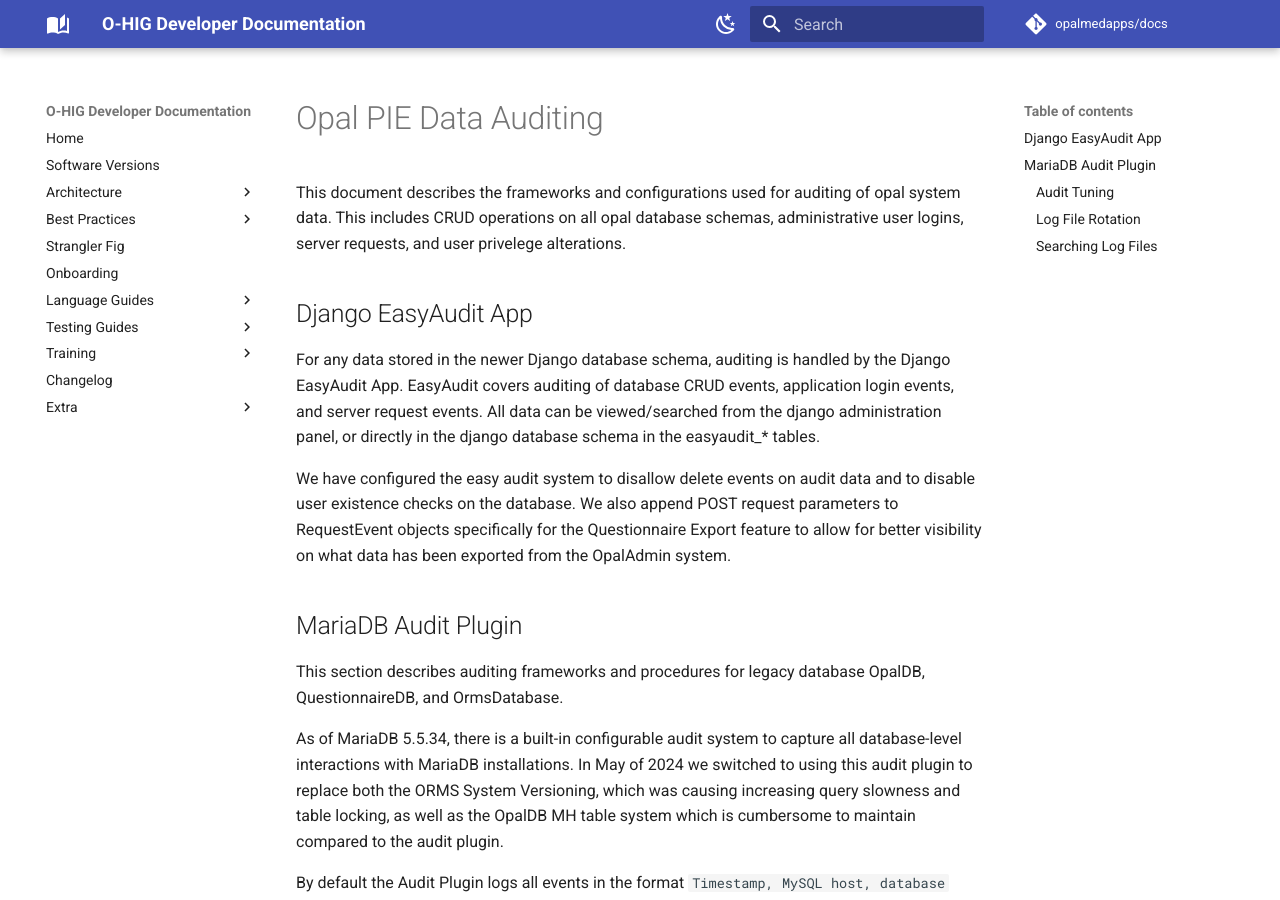
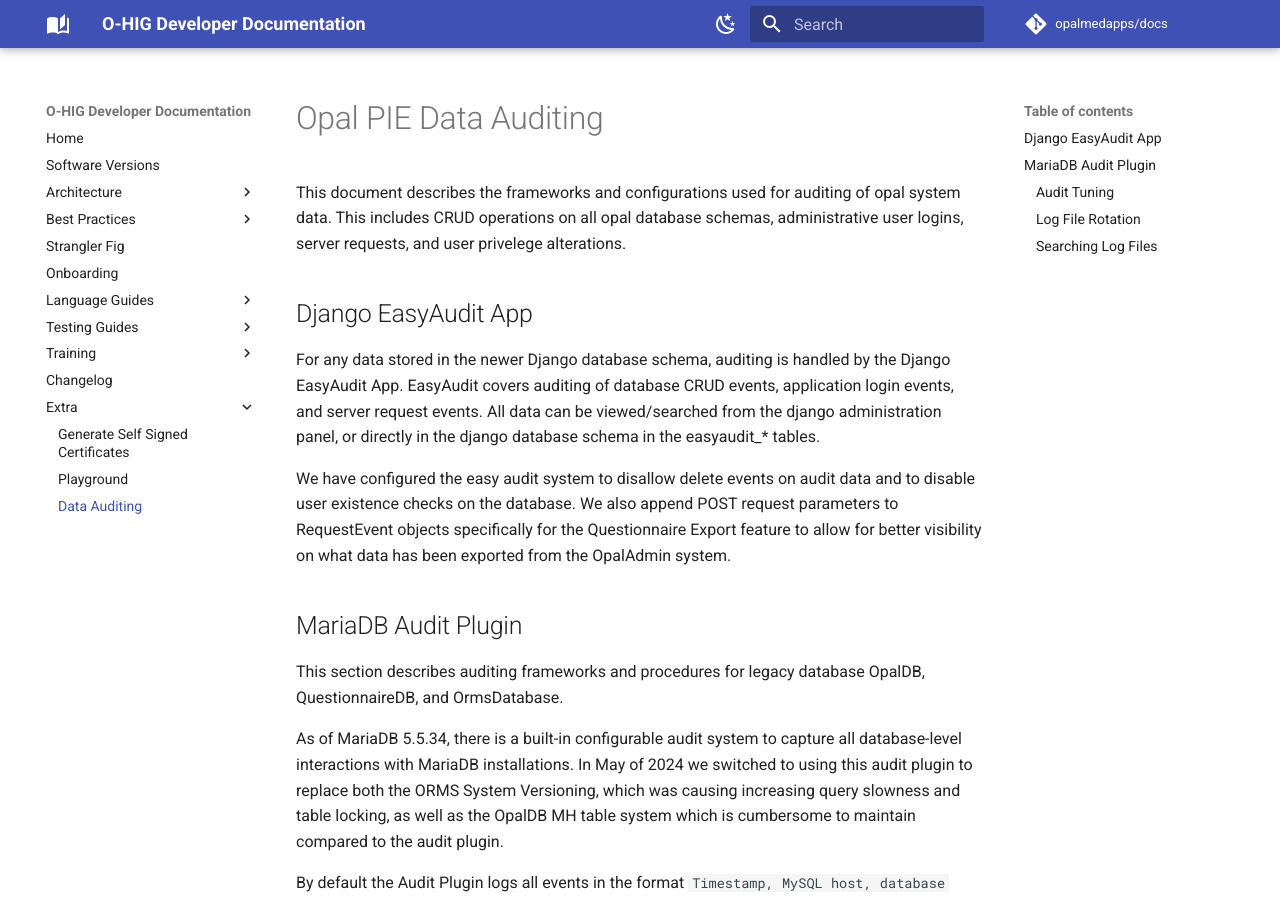
Before and after one commit to opalmedapps/docs, an MkDocs documentation site: the page built from docs/auditing.md, in a window 1280 px wide and 900 px high. Built offline with MkDocs 1.6.1 and Material for MkDocs 9.7.7, drawn with Linux system fonts in a browser that asks for light colours; plug-ins that fetch from the network failed and are left out; comment, search, counter and statistics services are not loaded.

Commit message:
add to Extras tab

```diff
--- a/mkdocs.yml
+++ b/mkdocs.yml
@@ -38,6 +38,7 @@
   - Extra:
       - Generate Self Signed Certificates: guides/self_signed_certificates.md
       - Playground: playground.md
+      - Data Auditing: auditing.md
 
 # Configuration
 theme:
```
Also changed, not shown: docs/auditing.md (renamed from docs/guides/auditing.md).
